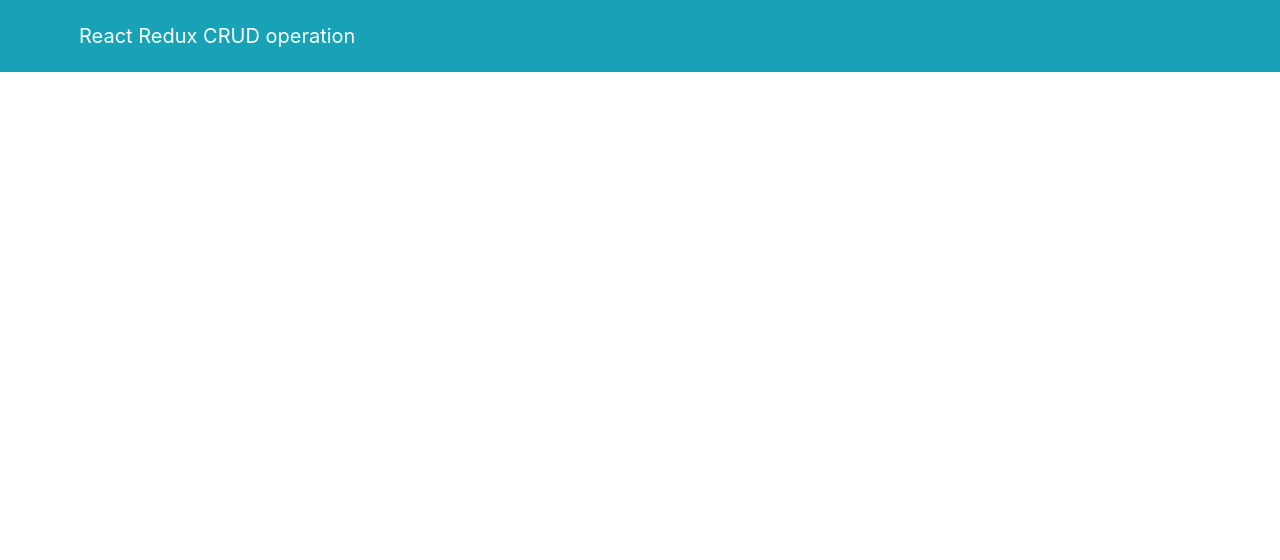
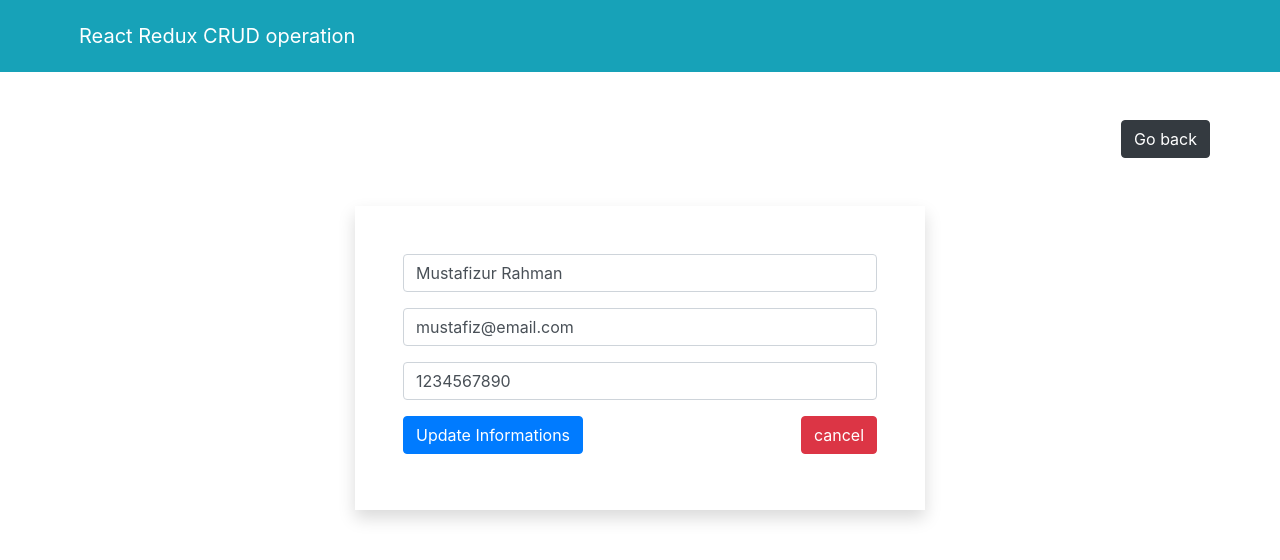
Before and after one commit to rahmancoder/mustafiz-redux-projects1, a React (Create React App) app: page /edit/0 in a window 1280 px wide. Shown: the top 560 px of the page. Built offline with nearby package versions, Linux system fonts and the light colour scheme.

Commit message:
redux react crud operation with redux connect and store provider done

```diff
--- a/src/App.js
+++ b/src/App.js
@@ -1,6 +1,10 @@
 import React from "react";
+import { Route } from "react-router-dom";
 import Header from "./components/Header/Header";
 import { ToastContainer } from "react-toastify";
+import HomePage from "./components/HomePage/HomePage";
+import AddInformation from "./components/AddInformation/AddInformation";
+import UpdateInformation from "./components/UpdateInformation/UpdateInformation";
 
 
 const App = () => {
@@ -8,6 +12,9 @@ const App = () => {
     <div className="App">
       <ToastContainer />
       <Header></Header>
+      <Route exact path="/" component={() => <HomePage />} />
+      <Route exact path="/add" component={() => <AddInformation />} />
+      <Route exact path="/edit/:id" component={() => <UpdateInformation />} />
     </div>
   );
 };
--- a/src/components/AddInformation/AddInformation.js
+++ b/src/components/AddInformation/AddInformation.js
@@ -99,7 +99,7 @@ const mapStateToProps = (state) => ({
     informations: state,
 });
 const mapDispatchToProps = (dispatch) => ({
-    addContact: (data) => {
+    addInformation: (data) => {
         dispatch({ type: "ADD_INFORMATION", payload: data });
     },
 });
--- a/src/components/Header/Header.js
+++ b/src/components/Header/Header.js
@@ -5,7 +5,7 @@ const Header = () => {
     return (
         <div className="col-md-12 col-sm bg-info py-2">
             <nav className="navbar bg-info navbar-dark text-center">
-                <Link to={"/"} className="navbar-brand ml-5">
+                <Link to={"/"} className="navbar-brand ml-5 text-center">
                     React Redux CRUD operation
                 </Link>
             </nav>
--- a/src/components/HomePage/HomePage.js
+++ b/src/components/HomePage/HomePage.js
@@ -22,7 +22,7 @@ const HomePage = ({ informations, deleteInformation }) => {
                         </thead>
                         <tbody>
                             {informations.length > 0 ? (
-                                contacts.map((information, id) => (
+                                informations.map((information, id) => (
                                     <tr key={id}>
                                         <td>{id + 1}</td>
                                         <td>{information.name}</td>
--- a/src/components/UpdateInformation/UpdateInformation.js
+++ b/src/components/UpdateInformation/UpdateInformation.js
@@ -1,4 +1,4 @@
-import React from 'react';
+import React, { useEffect, useState } from 'react';
 import { useHistory, useParams } from "react-router";
 import { toast } from "react-toastify";
 import { connect } from "react-redux";
@@ -29,8 +29,8 @@ const UpdateInformation = ({ informations, updateInformation }) => {
                 ? information
                 : null
         );
-        const checkContactPhoneExists = contacts.filter((information) =>
-            information.phone === phone && contact.id !== currentInformation.id
+        const checkContactPhoneExists = informations.filter((information) =>
+            information.phone === phone && information.id !== currentInformation.id
                 ? information
                 : null
         );
@@ -69,7 +69,7 @@ const UpdateInformation = ({ informations, updateInformation }) => {
                     Go back
                 </button>
                 <div className="col-md-6 mx-auto shadow p-5">
-                    {currentContact ? (
+                    {currentInformation ? (
                         <form onSubmit={handleSubmit}>
                             <div className="form-group">
                                 <input
```
Also changed, not shown: 12 other files (tests, documents, lock files or other folders).
